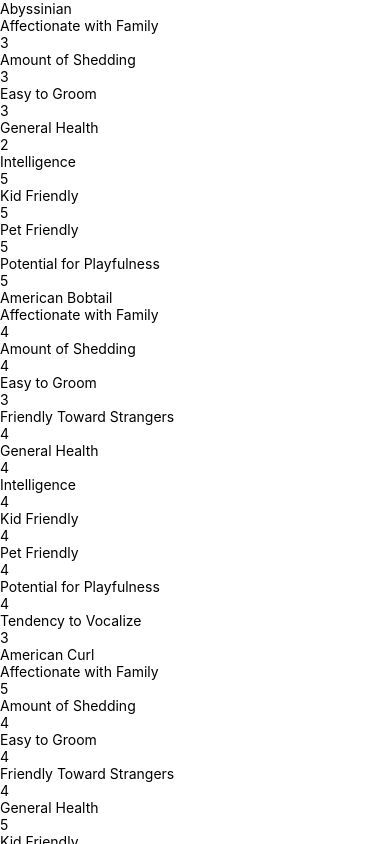
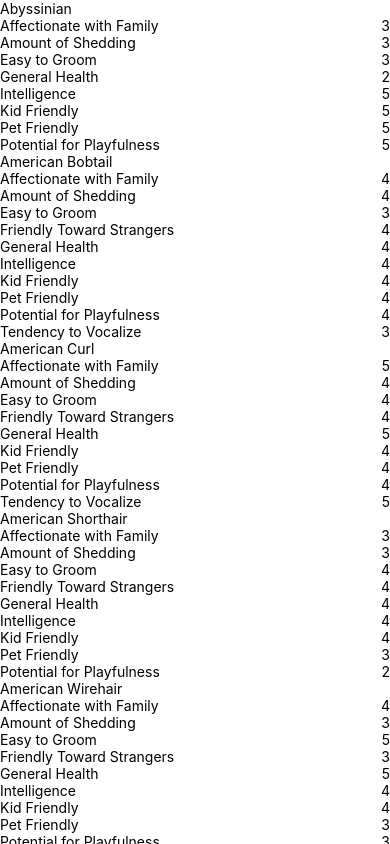
Before and after one commit to Joshkaki00/by-breed-starter, a React Native app: screen / in a window 390 px wide. Built offline with nearby package versions, Linux system fonts and the light colour scheme.

Commit message:
Refactor styles in App component for improved layout consistency

```diff
--- a/App.js
+++ b/App.js
@@ -38,7 +38,11 @@ export default function App() {
 
 const styles = StyleSheet.create({
   container: {
-    flex: 1,  // Makes FlatList fill the screen
+    flex: 1,
     backgroundColor: '#fff',
   },
+  propertyRow: {
+    flexDirection: 'row',
+    justifyContent: 'space-between',  // Pushes items to left and right
+  },
 });
```
